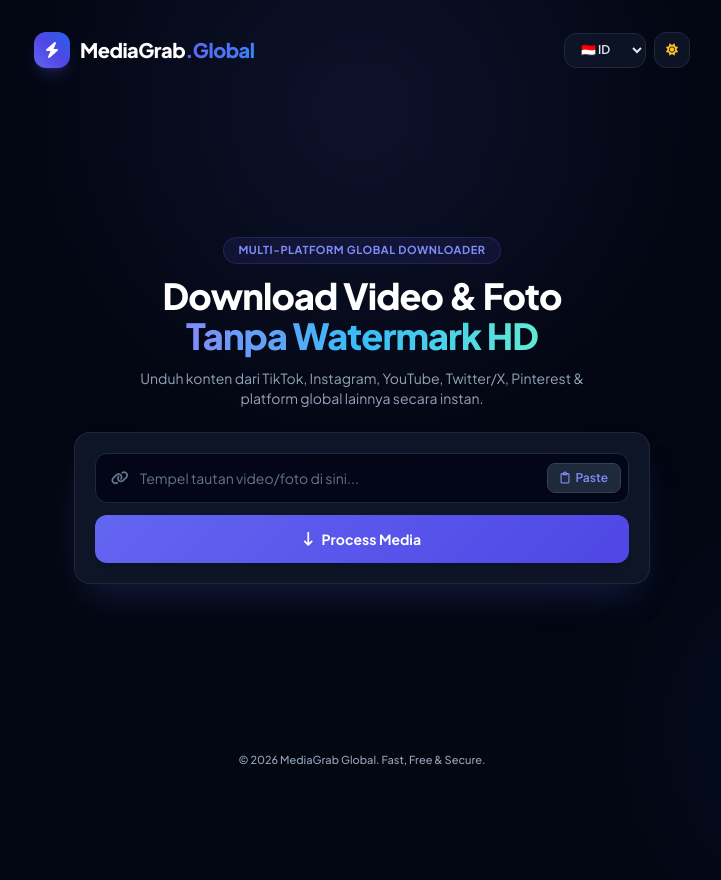
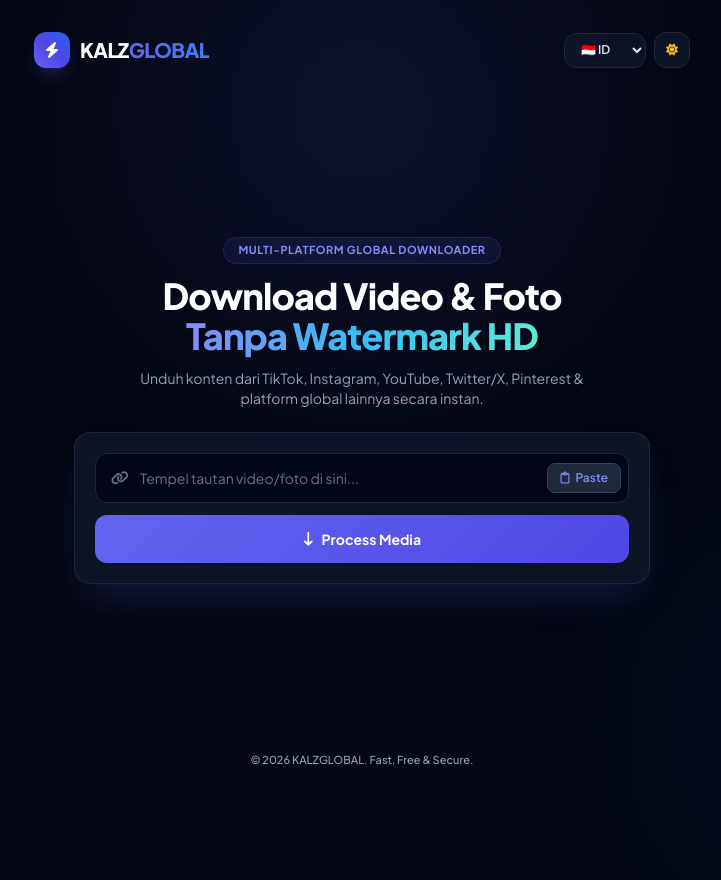
Before and after one commit to klzdwn/downloader-global, a plain HTML site: page index.html in a window 1280 px wide. Shown: the whole page, without its empty margins (278-999 px from the left). Drawn offline with nearby package versions, Linux system fonts and the light colour scheme.

Commit message:
Update index.html

```diff
--- a/index.html
+++ b/index.html
@@ -3,7 +3,7 @@
 <head>
     <meta charset="UTF-8">
     <meta name="viewport" content="width=device-width, initial-scale=1.0">
-    <title>MediaGrab Global - Ultra Downloader</title>
+    <title>KALZGLOBAL - Ultra Downloader</title>
 
     <!-- Google Fonts: Plus Jakarta Sans -->
     <link rel="preconnect" href="https://fonts.googleapis.com">
@@ -98,7 +98,7 @@
                 <i class="fa-solid fa-bolt text-white text-base"></i>
             </div>
             <span class="text-xl font-extrabold tracking-tight text-slate-900 dark:text-white">
-                MediaGrab<span class="bg-gradient-to-r from-indigo-500 to-blue-500 bg-clip-text text-transparent">.Global</span>
+                KALZ<span class="bg-gradient-to-r from-indigo-500 to-blue-500 bg-clip-text text-transparent">GLOBAL</span>
             </span>
         </div>
 
@@ -260,7 +260,7 @@
 
     <!-- Footer -->
     <footer class="w-full max-w-xl text-center py-4 text-[11px] text-slate-500 dark:text-slate-400 z-10 font-medium">
-        &copy; 2026 MediaGrab Global. Fast, Free & Secure.
+        &copy; 2026 KALZGLOBAL. Fast, Free & Secure.
     </footer>
 
     <script src="app.js"></script>
```
